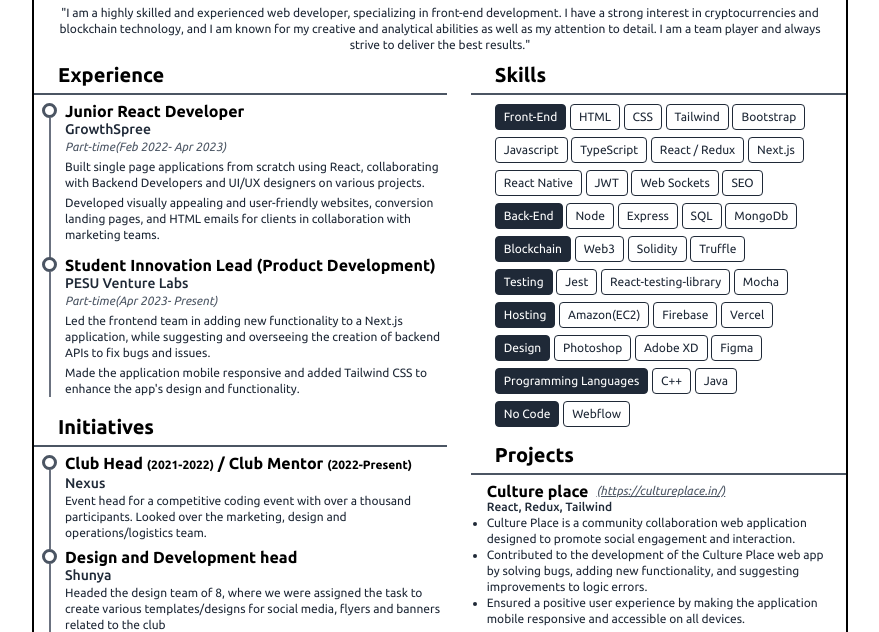
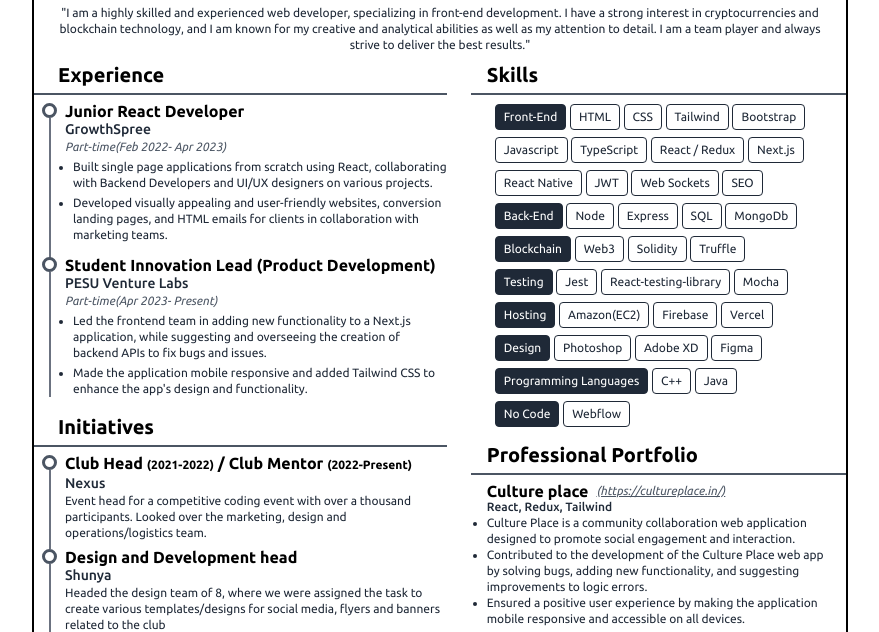
Before and after one commit to Mr-Nayra/Resume, a website built with Vite: page index.html in a window 1280 px wide. Shown: the part 117-749 px from the top of the page, without its empty margins (200-1079 px from the left). Built offline with nearby package versions, Linux system fonts and the light colour scheme.

```diff
--- a/index.html
+++ b/index.html
@@ -74,13 +74,16 @@
               <h3 class="heading2">Junior React Developer</h3>
               <p class="subheading">GrowthSpree</p>
               <p class="subsubheading">Part-time(Feb 2022- Apr 2023)</p>
-              <p class="text-xs text-gray-800 mt-1">
-                Built single page applications from scratch using React, collaborating with Backend Developers and UI/UX
+              <ul class="list-disc ml-2">
+                <li class="text-xs text-gray-800 mt-1">
+                  Built single page applications from scratch using React, collaborating with Backend Developers and
+                  UI/UX
                   designers on various projects.
-              </p>
-              <p class="text-xs text-gray-800 mt-1">
+                </li>
+                <li class="text-xs text-gray-800 mt-1">
                   Developed visually appealing and user-friendly websites, conversion landing pages, and HTML emails for
-                clients in collaboration with marketing teams.</p>
+                  clients in collaboration with marketing teams.</li>
+              </ul>
             </div>
           </div>
           <div class="flex flex-row -mt-0.5">
@@ -92,14 +95,16 @@
               <h3 class="heading2">Student Innovation Lead (Product Development)</h3>
               <p class="subheading">PESU Venture Labs</p>
               <p class="subsubheading">Part-time(Apr 2023- Present)</p>
-              <p class="text-xs text-gray-800 mt-1">
+              <ul class="list-disc ml-2">
+                <li class="text-xs text-gray-800 mt-1">
                   Led the frontend team in adding new functionality to a Next.js application, while suggesting and
                   overseeing the creation of backend APIs to fix bugs and issues.
-              </p>
-              <p class="text-xs text-gray-800 mt-1">
+                </li>
+                <li class="text-xs text-gray-800 mt-1">
                   Made the application mobile responsive and added Tailwind CSS to enhance the app's design and
                   functionality.
-              </p>
+                </li>
+              </ul>
             </div>
           </div>
         </div>
@@ -206,7 +211,7 @@
       <section class="flex-1">
         <!-- Skills -->
         <div class="mb-3">
-          <h2 class="heading">Skills</h2>
+          <h2 class="heading  pl-4">Skills</h2>
           <div class="ml-6 mr-2">
             <div>
               <div class="inversebtn">
@@ -346,7 +351,7 @@
 
         <!-- Projects Section -->
         <div class="mb-6 -mt-1">
-          <h2 class="heading">Projects</h2>
+          <h2 class="heading pl-4">Professional Portfolio</h2>
           <div class="ml-4 mr-2 mb-2">
             <div class="flex items-end gap-2">
               <h3 class="heading2">Culture place</h3>
```
Lines whose indentation alone changed are shown as unchanged.
